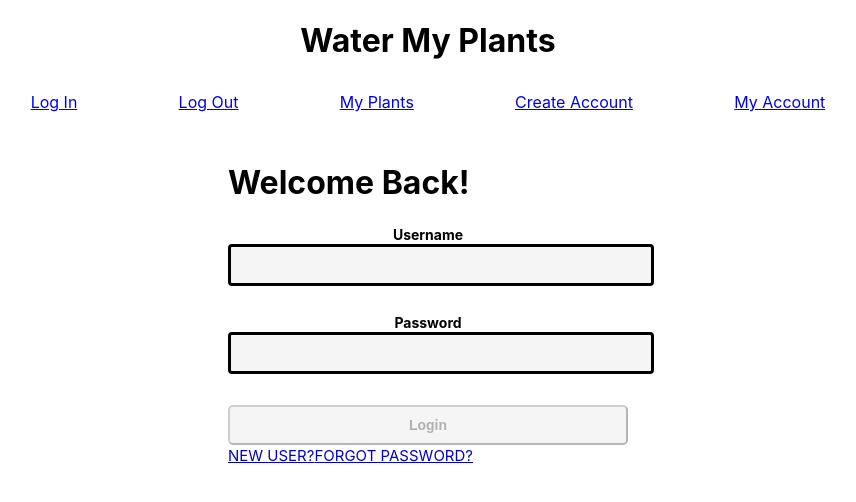
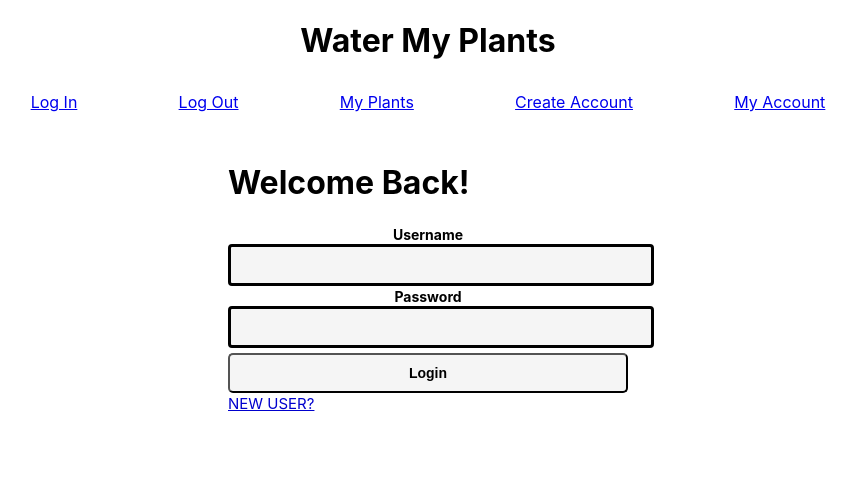
Before and after one commit to bbellify/bw2-front-end, a React (Create React App) app: page /login in a window 1280 px wide. Shown: the top 502 px of the page, without its empty margins (212-1068 px from the left). Built offline with nearby package versions, Linux system fonts and the light colour scheme.

Commit message:
login and navigate works

```diff
--- a/src/components/LogIn.js
+++ b/src/components/LogIn.js
@@ -4,58 +4,73 @@
 //push to /plants (PlantList.js)
 
 import React, { useState } from "react";
-import { Link } from "react-router-dom";
+import { Link, useNavigate } from "react-router-dom";
 import loginFormSchema from "../utils/loginFormSchema";
-import FormBuilder from "../utils/FormBuilder";
 import "../LoginStyle.css";
 
+import axios from 'axios'
 
 
 export default function Login() {
 
-  const fields = [
-    { id: "username", type: "text", label: "Username" },
-    { id: "password", type: "text", label: "Password" },
-  ];
+  const initialValues = { username: '', password: ''}
 
-  let init = {};
-  fields.forEach((field) => (init[field.id] = ""));
+  const [formValues, setFormValues] = useState(initialValues);
 
-  // eslint-disable-next-line
-  const [values, setValues] = useState(init);
-  const [disabled, setDisabled] = useState(true);
+  const navigate = useNavigate();
 
+  const handleChange = (e) => {
+    setFormValues({
+      ...formValues,
+      [e.target.name]: e.target.value
+    })
+  }
 
   const onSubmit = (e) => {
     e.preventDefault();
+    axios.post(`https://buildweek-water-my-plants.herokuapp.com/api/auth/login`, formValues)
+      .then(res => {
+        localStorage.setItem('token', res.data.token)
+        navigate('/plants')
+      })
+      .catch(err => {
+        console.log(formValues)
+        console.log({err})
+      })
   };
 
-  const getFormState = (state) => {
-    setValues(state.values);
-    setDisabled(state.disabled);
- }
 
   return (
     <div className="form-container">
       <h1>Welcome Back! </h1>
       <form onSubmit={onSubmit}>
-        <FormBuilder
-          fields={fields}
-          init={init}
-          validationSchema={loginFormSchema}
-          getFormState={getFormState}
-        />
-      <button  color="primary" type="submit" disabled={disabled}>
+        <label>Username
+          <input
+            type='text'
+            value={formValues.username}
+            name='username'
+            onChange={handleChange}
+            />
+            </label>
+          <label>Password
+            <input
+              // type='password'
+              value={formValues.password}
+              name='password'
+              onChange={handleChange}
+              />
+            </label>
+      <button
+      color="primary"
+      type="submit"
+      // disabled={disabled}
+      >
         Login
       </button>
       </form>
       <Link className="NewUser" to="/newuser">
         New User?
       </Link>
-
-      <Link className="forgotpw" to ="/resetpassword">
-          Forgot Password?
-      </Link>
     </div>
   );
 }
--- a/src/utils/axiosWithAuth.js
+++ b/src/utils/axiosWithAuth.js
@@ -11,8 +11,7 @@ const axiosWithAuth = () => {
         headers: {
             authorization: token
         },
-        // This URL will need to change presumably
-        baseURL: 'http://wateryourplants.heroku.whatever/api'
+        baseURL: 'https://buildweek-water-my-plants.herokuapp.com/api'
     })
 }
 
--- a/src/utils/loginFormSchema.js
+++ b/src/utils/loginFormSchema.js
@@ -6,7 +6,7 @@ const loginFormSchema = Yup.object().shape({
   ,
   password: Yup.string()
     .required("Please enter password")
-    .min(8, "Password must be more than 8 characters"),
+    .min(6, "Password must be more than 6 characters"),
 });
 
 export default loginFormSchema;
--- a/src/utils/signupFormSchema.js
+++ b/src/utils/signupFormSchema.js
@@ -6,7 +6,7 @@ const signupFormSchema = Yup.object().shape({
   ,
   password: Yup.string()
     .required("Please enter password")
-    .min(8, "Password must be more than 8 characters"),
+    .min(6, "Password must be more than 6 characters"),
     phone: Yup.string()
     .required("Please enter a phone number")
     .min(9, "Please enter a valid phone number"),
```
Also changed, not shown: src/components/PrivateRoute.js (added, +17 -0 lines).
